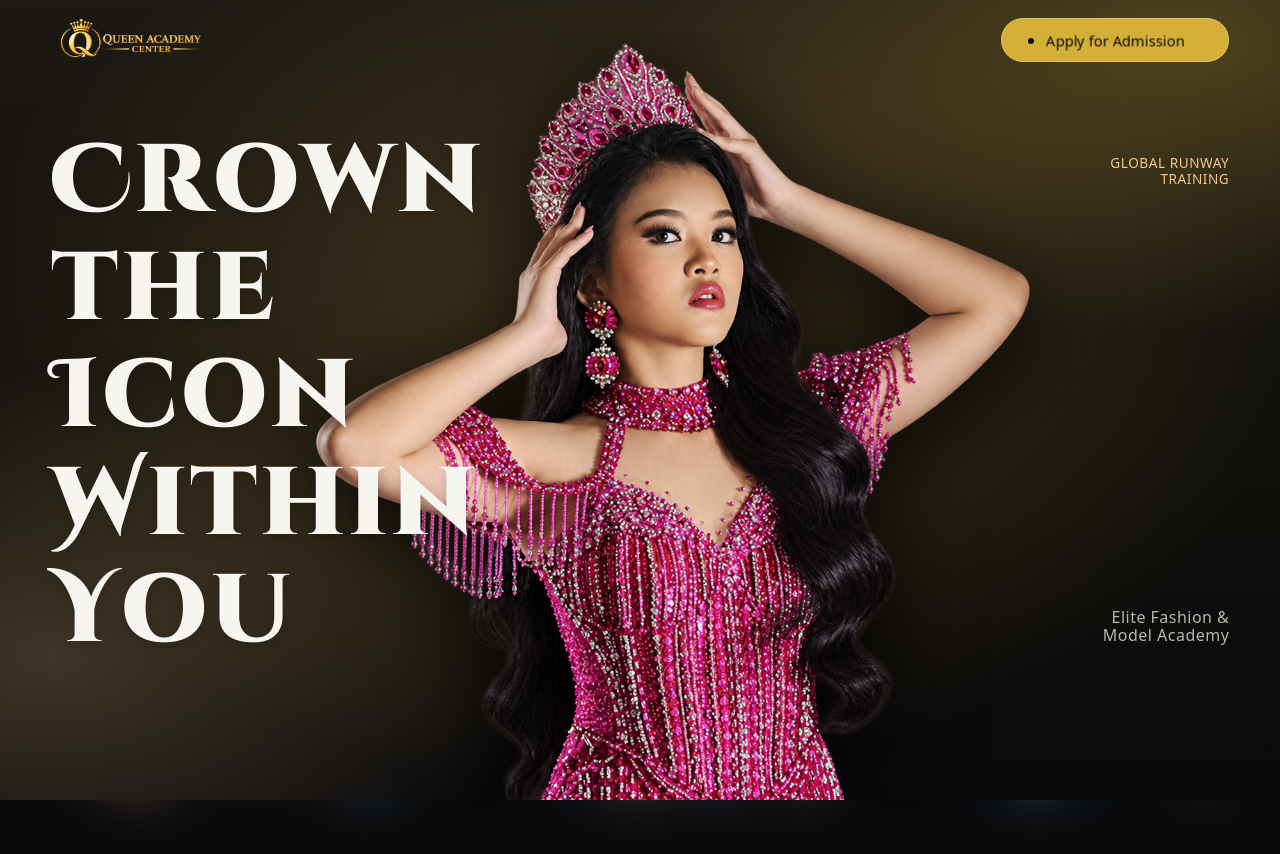
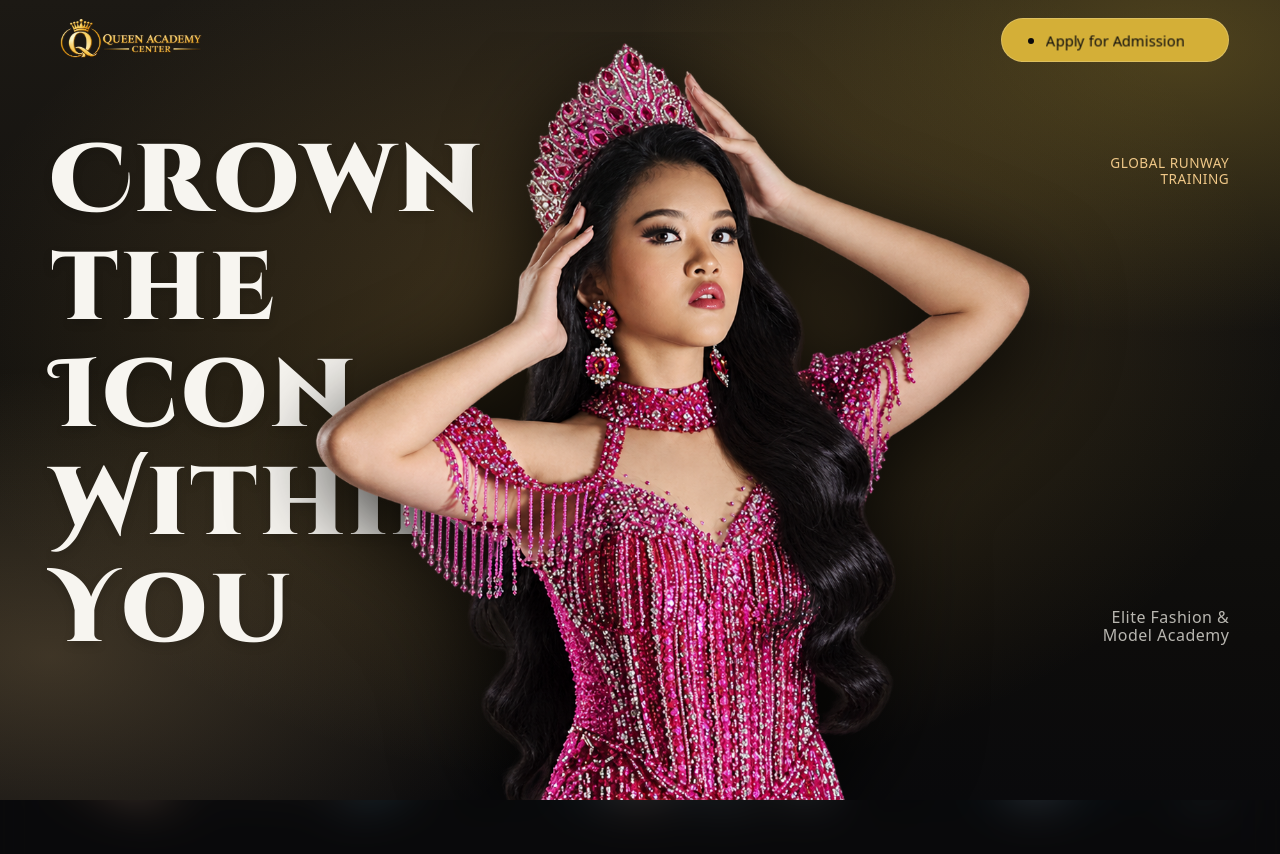
Before and after one commit to aenoshjoyofficial/Queen-Academy, a React (Vite) app in the folder apps/web/: page / in a window 1280 px wide. Shown: the top 854 px of the page. Built offline with nearby package versions, Linux system fonts and the light colour scheme; a web font is replaced by a local one.

Commit message:
style(hero): layer title behind image on desktop tablet and laptop

```diff
--- a/apps/web/src/components/HeroSection.jsx
+++ b/apps/web/src/components/HeroSection.jsx
@@ -255,9 +255,9 @@
       >
         <div
           ref={heroTextRef}
-          className="w-full h-fit flex justify-between relative z-10 max-[1025px]:flex-col max-[1025px]:gap-6 max-md:gap-3"
+          className="w-full h-fit flex justify-between relative pointer-events-none max-[1025px]:flex-col max-[1025px]:gap-6 max-md:gap-3"
         >
-          <div className="w-[45%] leading-30! max-[1025px]:w-[70%] max-md:w-full max-md:text-center max-md:px-2">
+          <div className="w-[45%] leading-30! max-[1025px]:w-[70%] max-md:w-full max-md:text-center max-md:px-2 relative z-1 max-md:z-10 pointer-events-auto">
             <TextSplitter stagger={0.015} start={startHeading}>
               <h1 className="hero-title text-[7.5vw] text-[#F7F5F0] max-[1025px]:text-[10vw] max-md:text-[13vw] max-sm:text-[12.2vw] leading-[1.12]! font-bold drop-shadow-lg pb-1">
                 Crown the Icon Within You
@@ -265,7 +265,7 @@
             </TextSplitter>
           </div>
 
-          <div className="w-[12%] flex flex-col justify-between text-end text-[1.25vw] leading-[1.15] py-[2vw] max-[1025px]:w-full max-[1025px]:text-start max-[1025px]:flex-row max-[1025px]:items-center max-[1025px]:justify-between max-[1025px]:py-0 max-md:flex-col max-md:items-center max-md:text-center max-md:gap-1 max-md:pt-1">
+          <div className="w-[12%] flex flex-col justify-between text-end text-[1.25vw] leading-[1.15] py-[2vw] max-[1025px]:w-full max-[1025px]:text-start max-[1025px]:flex-row max-[1025px]:items-center max-[1025px]:justify-between max-[1025px]:py-0 max-md:flex-col max-md:items-center max-md:text-center max-md:gap-1 max-md:pt-1 relative z-3 pointer-events-auto">
             <TextSplitter splitBy="lines" start={startSubtitle}>
               <p className="text-[#F0C888] font-medium tracking-[0.04em] uppercase text-[0.85rem] max-[1025px]:text-[2.6vw] max-md:text-[3.6vw] max-sm:text-[3.4vw]">
                 Global Runway Training
@@ -281,7 +281,7 @@
 
         <div
           ref={heroMaskRef}
-          className="absolute bottom-0 left-1/2 -translate-x-1/2 h-[96vh] w-[78vw] max-w-[1060px] max-[1025px]:w-[85vw] max-[1025px]:h-[82vh] max-md:w-[125vw] max-md:h-[68vh] max-sm:w-[130vw] max-sm:h-[66vh] hero-av-img hero-mask-reveal opacity-0 pointer-events-none z-1"
+          className="absolute bottom-0 left-1/2 -translate-x-1/2 h-[96vh] w-[78vw] max-w-[1060px] max-[1025px]:w-[85vw] max-[1025px]:h-[82vh] max-md:w-[125vw] max-md:h-[68vh] max-sm:w-[130vw] max-sm:h-[66vh] hero-av-img hero-mask-reveal opacity-0 pointer-events-none z-2"
         >
           <div ref={heroImageWrapRef} className="w-full h-full flex items-end justify-center">
             <img
```
